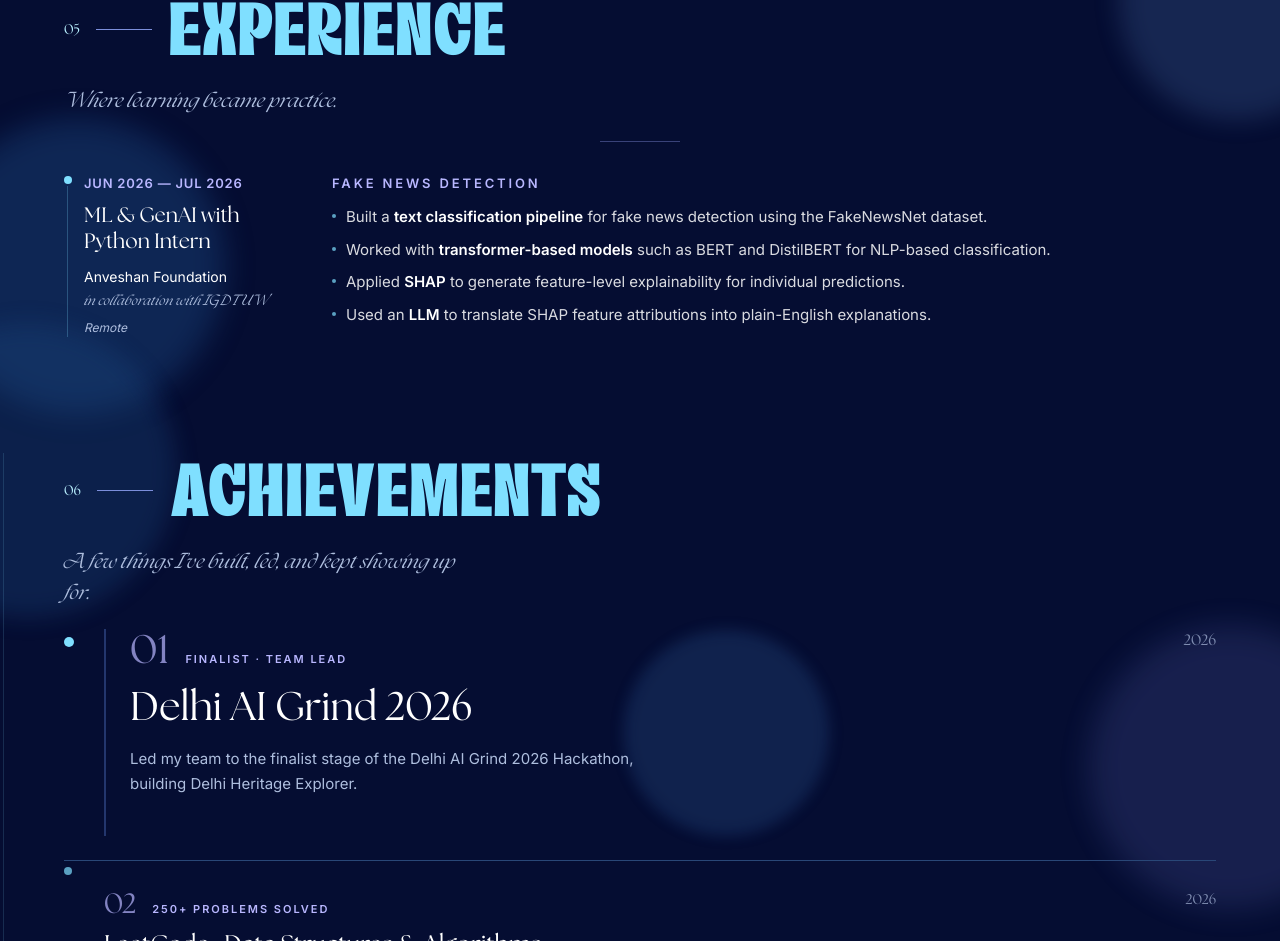
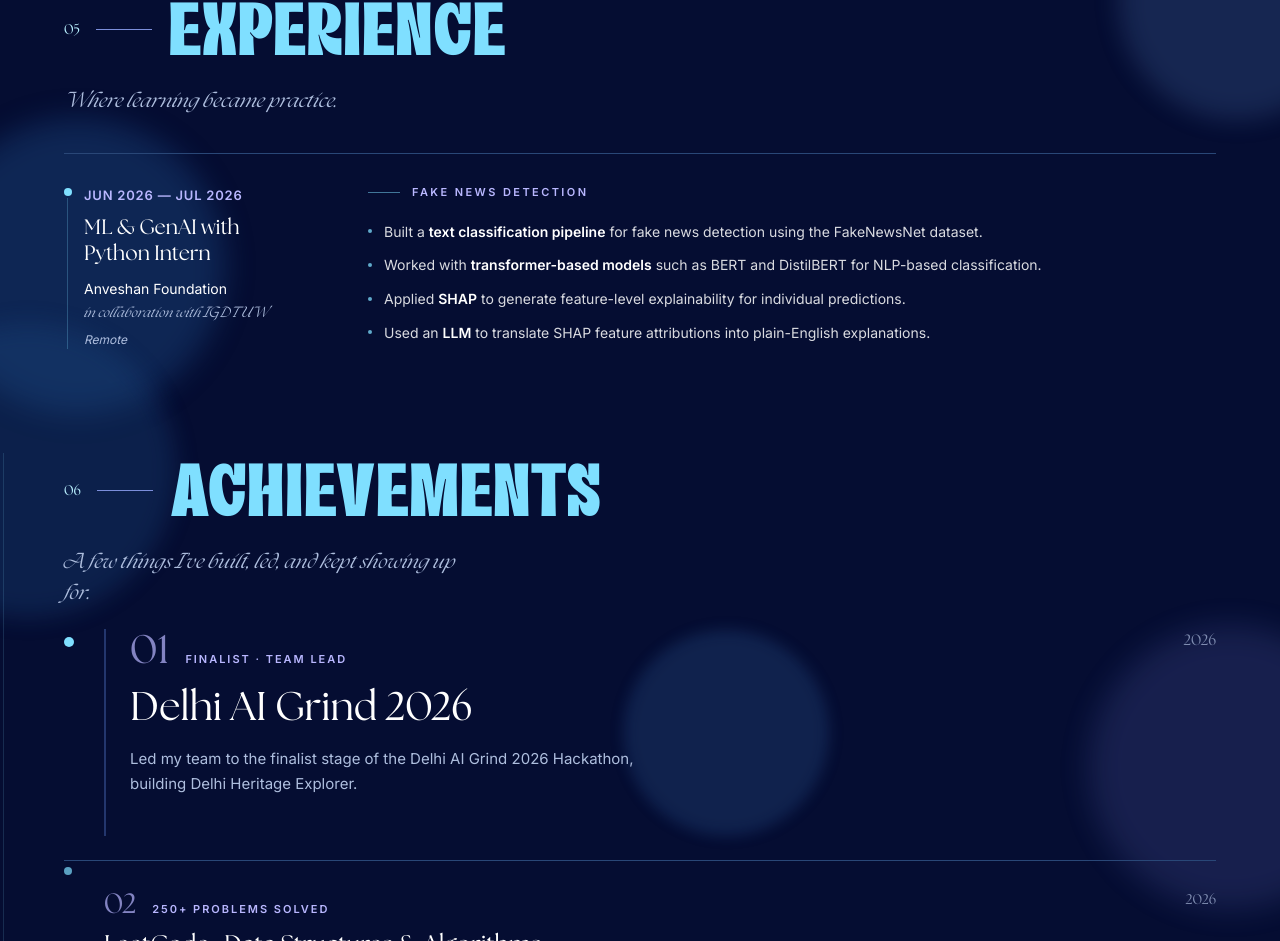
Before and after one commit to trisha29807-del/Portfolio-Trisha, a React (Vite) app: page / in a window 1280 px wide. Shown: the part 5118-6059 px from the top of the page. Built offline with nearby package versions, Linux system fonts and the light colour scheme; the HTML template or start-up script is replaced by a standard one.

Commit message:
Refine Experience section layout

```diff
--- a/src/components/Experience/ExperienceSection.tsx
+++ b/src/components/Experience/ExperienceSection.tsx
@@ -1,6 +1,5 @@
 import { motion } from "framer-motion";
 import { experience, project } from "@/data/experience";
-import { AnimatedDivider } from "@/components/shared/AnimatedDivider";
 
 const fadeUp = {
   hidden: { opacity: 0, y: 16 },
@@ -18,7 +17,6 @@ export function ExperienceSection() {
       className="relative overflow-hidden bg-[#050D32] text-white transition-colors duration-700 ease-[cubic-bezier(0.65,0,0.35,1)] dark:bg-[#050D32] dark:text-white"
     >
       <div className="container-editorial relative pt-2 sm:pt-3">
-        {/* Section header */}
         <motion.div
           initial="hidden"
           whileInView="show"
@@ -32,63 +30,59 @@ export function ExperienceSection() {
               EXPERIENCE
             </span>
           </div>
-          <p className="mt-5 max-w-[38ch] font-seasons text-[19px] italic leading-relaxed text-[#AEBEDE] dark:text-[#AEBEDE]">
+          <p className="mt-5 max-w-[38ch] font-seasons text-[19px] italic leading-relaxed text-[#AEBEDE]">
             Where learning became practice.
           </p>
         </motion.div>
 
-        <div className="mt-5 sm:mt-6">
-          <AnimatedDivider />
-        </div>
-
-        {/* Experience entry */}
         <motion.div
           initial="hidden"
           whileInView="show"
           viewport={{ once: true, margin: "-10% 0px" }}
           variants={fadeUp}
-          className="grid grid-cols-1 gap-8 py-5 sm:py-7 lg:grid-cols-[220px_1fr] lg:gap-12"
+          className="mt-9 grid grid-cols-1 gap-8 border-t border-[#294777] pt-7 pb-4 lg:grid-cols-[240px_1fr] lg:gap-16"
         >
-          {/* Date / role / organization */}
           <div className="relative pl-5">
-            <span className="absolute left-0 top-1.5 h-2 w-2 rounded-full bg-[#7FDFFF] dark:bg-[#7FDFFF]" />
-            <span className="absolute left-[3px] top-4 bottom-0 w-px bg-[#7FDFFF]/25 dark:bg-[#7FDFFF]/25" />
+            <span className="absolute left-0 top-1.5 h-2 w-2 rounded-full bg-[#7FDFFF]" />
+            <span className="absolute left-[3px] top-4 bottom-0 w-px bg-[#7FDFFF]/25" />
 
-            <span className="text-[12px] sm:text-[13px] font-semibold tracking-[0.06em] text-[#B9B7FF] dark:text-[#B9B7FF]">
+            <span className="text-[12px] font-semibold tracking-[0.06em] text-[#B9B7FF] sm:text-[13px]">
               {experience.dateRange}
             </span>
 
-            <h3 className="mt-2 font-seasons text-[1.2rem] sm:text-[1.3rem] leading-tight text-white dark:text-white">
+            <h3 className="mt-2 max-w-[220px] font-seasons text-[1.2rem] leading-tight text-white sm:text-[1.3rem]">
               {experience.role}
             </h3>
 
-            <p className="mt-3 text-[13px] sm:text-[14px] text-white dark:text-white">
+            <p className="mt-3 text-[13px] text-white sm:text-[14px]">
               {experience.org}
             </p>
-            <p className="mt-1 font-seasons text-[12px] sm:text-[13px] italic text-[#AEBEDE] dark:text-[#AEBEDE]">
+            <p className="mt-1 font-seasons text-[12px] italic text-[#AEBEDE] sm:text-[13px]">
               {experience.collaboration}
             </p>
-            <p className="mt-2 text-[11px] sm:text-[12px] italic text-[#AEBEDE] dark:text-[#AEBEDE]">
+            <p className="mt-2 text-[11px] italic text-[#AEBEDE] sm:text-[12px]">
               {experience.format}
             </p>
           </div>
 
-          {/* What I worked on */}
-          <div>
-            <span className="text-[10px] sm:text-[13px] font-semibold tracking-[0.22em] uppercase text-[#B9B7FF] dark:text-[#B9B7FF]">
-              {project.name}
-            </span>
+          <div className="min-w-0 lg:pt-0.5">
+            <div className="flex items-center gap-3">
+              <span className="h-px w-8 bg-[#7FDFFF]/50" />
+              <span className="text-[10px] font-semibold tracking-[0.22em] uppercase text-[#B9B7FF] sm:text-[11px]">
+                {project.name}
+              </span>
+            </div>
 
-            <ul className="mt-3 flex flex-col gap-2.5">
+            <ul className="mt-5 grid max-w-[900px] gap-3">
               {project.bullets.map((b) => (
                 <li
                   key={b.bold}
-                  className="flex gap-2.5 text-[13px] sm:text-[15px] leading-[1.5] text-white/85 dark:text-white/85"
+                  className="flex gap-3 text-[13px] leading-[1.55] text-white/85 sm:text-[14px]"
                 >
-                  <span className="mt-2 h-1 w-1 shrink-0 rounded-full bg-[#7FDFFF]/70 dark:bg-[#7FDFFF]/70" />
+                  <span className="mt-[0.55rem] h-1 w-1 shrink-0 rounded-full bg-[#7FDFFF]/75" />
                   <span>
                     {b.lead}{" "}
-                    <strong className="font-semibold text-white dark:text-white">
+                    <strong className="font-semibold text-white">
                       {b.bold}
                     </strong>{" "}
                     {b.rest}
```
